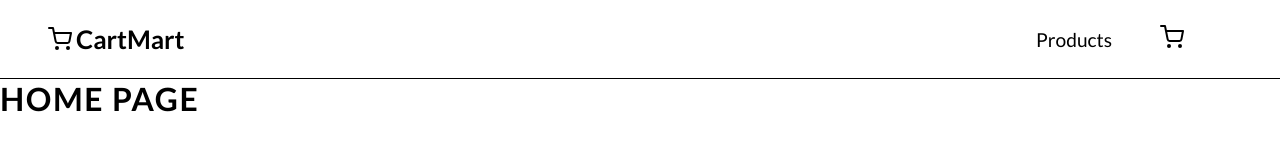
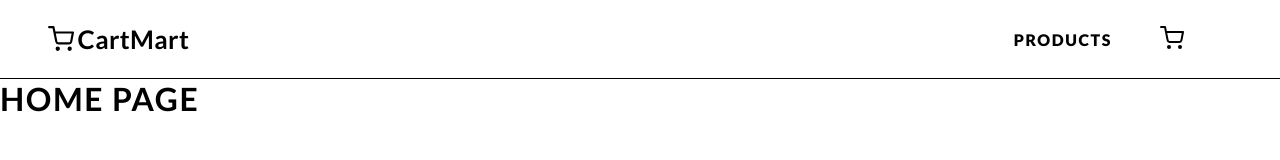
Before and after one commit to grntco/shopping-cart, a React (Vite) app: page / in a window 1280 px wide. Shown: the top 160 px of the page. Built offline with nearby package versions, Linux system fonts and the light colour scheme.

Commit message:
refactor logo

```diff
--- a/src/components/Footer.jsx
+++ b/src/components/Footer.jsx
@@ -26,7 +26,7 @@ const FooterLink = styled(Link)`
 const Footer = () => {
     return (
         <StyledFooter data-testid='footer'>
-            <Logo />
+            <Logo className='footer-logo' />
             <FooterLinks>
                 <FooterLinkItem>
                     <FooterLink>Mens</FooterLink>
--- a/src/components/Header.jsx
+++ b/src/components/Header.jsx
@@ -39,7 +39,10 @@ const NavLinks = styled.ul`
 `
 
 const NavLink = styled(Link)`
-    font-size: 1.2rem;
+    font-size: 1rem;
+    font-weight: 900;
+    text-transform: uppercase;
+    letter-spacing: 0.1rem;
 `
 
 export default Header
--- a/src/components/reusables/Logo.jsx
+++ b/src/components/reusables/Logo.jsx
@@ -1,24 +1,31 @@
-import styled from 'styled-components'
+import { styled } from 'styled-components'
 import { Link } from 'react-router-dom'
+import Icon from './Icon'
 import cartIcon from '../../assets/icons/shopping-cart.svg'
 
-const StyledLogoLink = styled(Link)`
+const StyledLogo = styled(Link)`
     display: flex;
     align-items: center;
     gap: 4px;
-`
 
-const LogoText = styled.p`
-    font-size: 1.6rem;
-    font-weight: 700;
+    img {
+        height: 1.6rem;
+    }
+
+    p {
+        font-size: 1.6rem;
+        font-weight: 700;
+        letter-spacing: 0.025rem;
+        /* color: ${({ footer }) => ((footer && `white`) || `black`)}; */
+    }
 `
 
 const Logo = () => {
     return (
-        <StyledLogoLink to='/'>
-            <img src={cartIcon} alt='cart icon' />
-            <LogoText>CartMart</LogoText>
-        </StyledLogoLink>
+        <StyledLogo to='/'>
+            <Icon src={cartIcon} alt='cart icon' />
+            <p>CartMart</p>
+        </StyledLogo>
     )
 }
 
```
